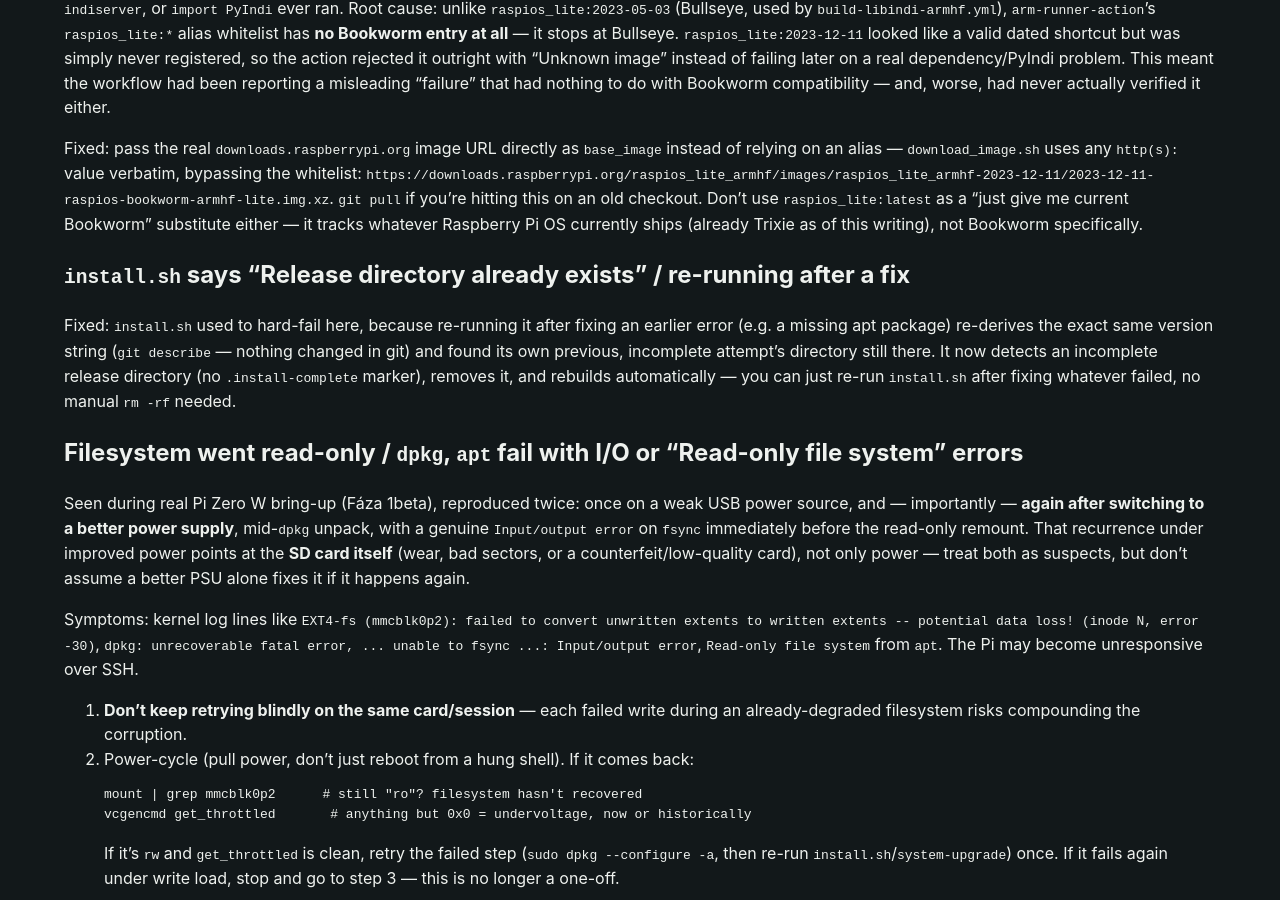
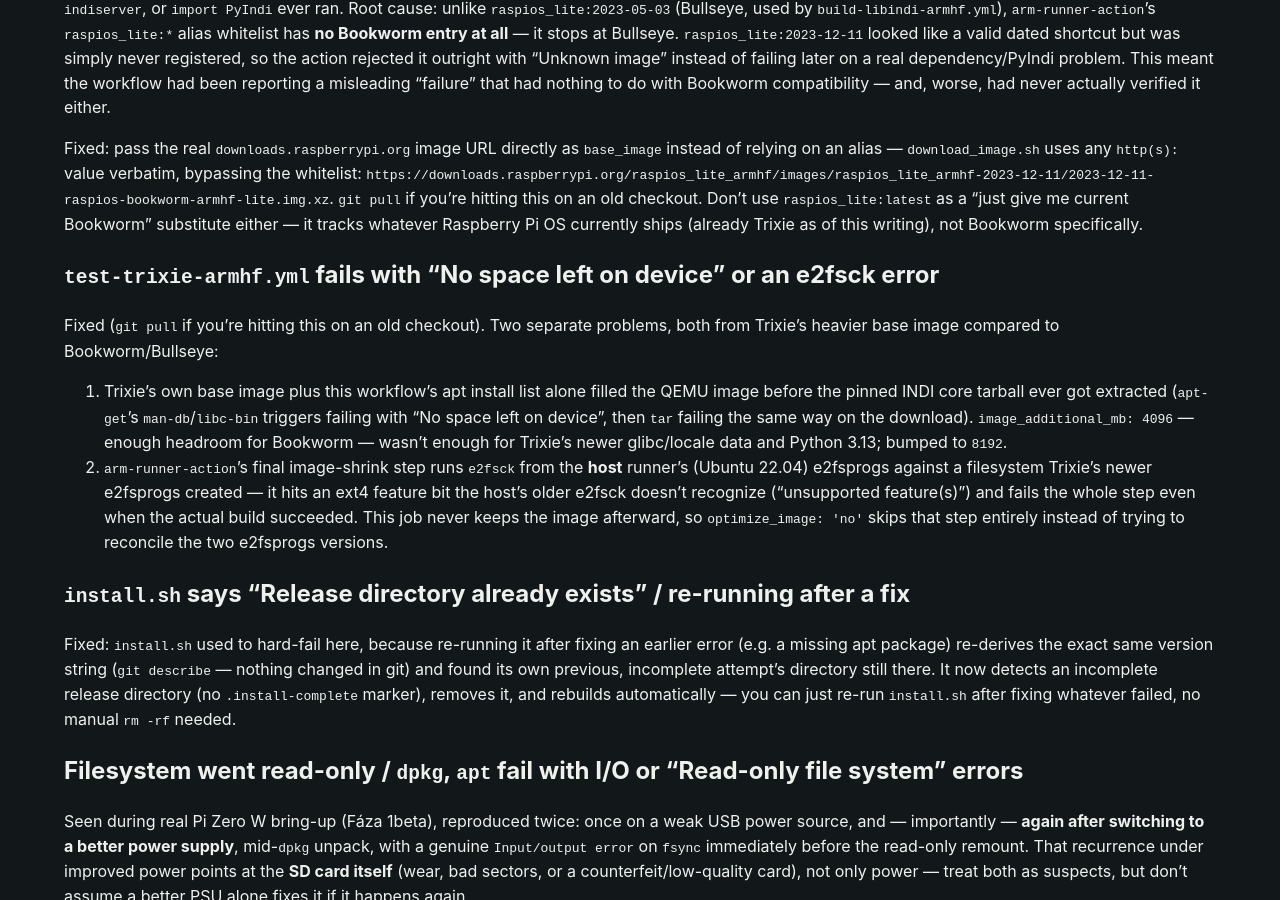
Before and after one commit to jan-tdy/japyscope-remote, a Jekyll site: the page built from docs/TROUBLESHOOTING.md, in a window 1280 px wide and 900 px high, scrolled down 2367 px. Built offline with Jekyll 4.4.1, drawn with Linux system fonts in a browser that asks for light colours.

Commit message:
Fix test-trixie-armhf.yml: more disk headroom, skip image optimize
The Trixie smoke test failed on push: apt installing the dependency
list alone exhausted the QEMU image's 4096MB of extra room (same value
that's sufficient for Bookworm) before the pinned INDI core tarball
even got extracted -- Trixie's base image carries more (newer
glibc/locale data, Python 3.13). Bumped image_additional_mb to 8192.

arm-runner-action's final image-shrink step also runs the host's
(Ubuntu 22.04) older e2fsck against a filesystem Trixie's newer
e2fsprogs created, and fails on an unrecognized ext4 feature bit even
when the build itself succeeded. This job never keeps the image
afterward, so optimize_image: 'no' skips that step.

Co-Authored-By: Claude Sonnet 5 <noreply@anthropic.com>
Claude-Session: https://claude.ai/code/session_018m7s2XgfR2TxjNSPMzYYBB

```diff
--- a/docs/TROUBLESHOOTING.md
+++ b/docs/TROUBLESHOOTING.md
@@ -171,6 +171,26 @@ any `http(s):` value verbatim, bypassing the whitelist:
 either — it tracks whatever Raspberry Pi OS currently ships (already
 Trixie as of this writing), not Bookworm specifically.
 
+## `test-trixie-armhf.yml` fails with "No space left on device" or an e2fsck error
+
+Fixed (`git pull` if you're hitting this on an old checkout). Two separate
+problems, both from Trixie's heavier base image compared to Bookworm/Bullseye:
+
+1. Trixie's own base image plus this workflow's apt install list alone
+   filled the QEMU image before the pinned INDI core tarball ever got
+   extracted (`apt-get`'s `man-db`/`libc-bin` triggers failing with "No
+   space left on device", then `tar` failing the same way on the
+   download). `image_additional_mb: 4096` — enough headroom for
+   Bookworm — wasn't enough for Trixie's newer glibc/locale data and
+   Python 3.13; bumped to `8192`.
+2. `arm-runner-action`'s final image-shrink step runs `e2fsck` from the
+   **host** runner's (Ubuntu 22.04) e2fsprogs against a filesystem Trixie's
+   newer e2fsprogs created — it hits an ext4 feature bit the host's older
+   e2fsck doesn't recognize ("unsupported feature(s)") and fails the whole
+   step even when the actual build succeeded. This job never keeps the
+   image afterward, so `optimize_image: 'no'` skips that step entirely
+   instead of trying to reconcile the two e2fsprogs versions.
+
 ## `install.sh` says "Release directory already exists" / re-running after a fix
 
 Fixed: `install.sh` used to hard-fail here, because re-running it after
```
Also changed, not shown: .github/workflows/test-trixie-armhf.yml.
